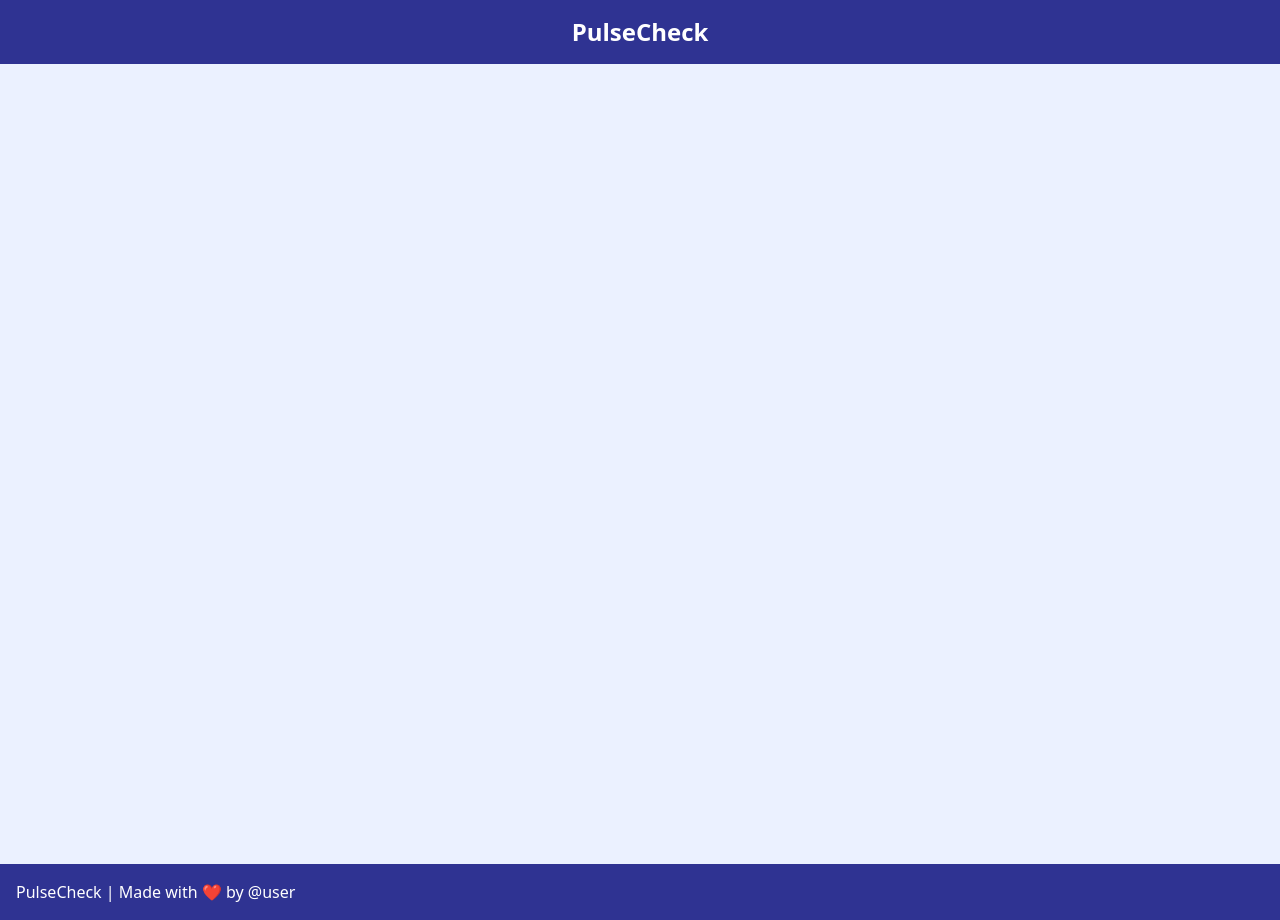
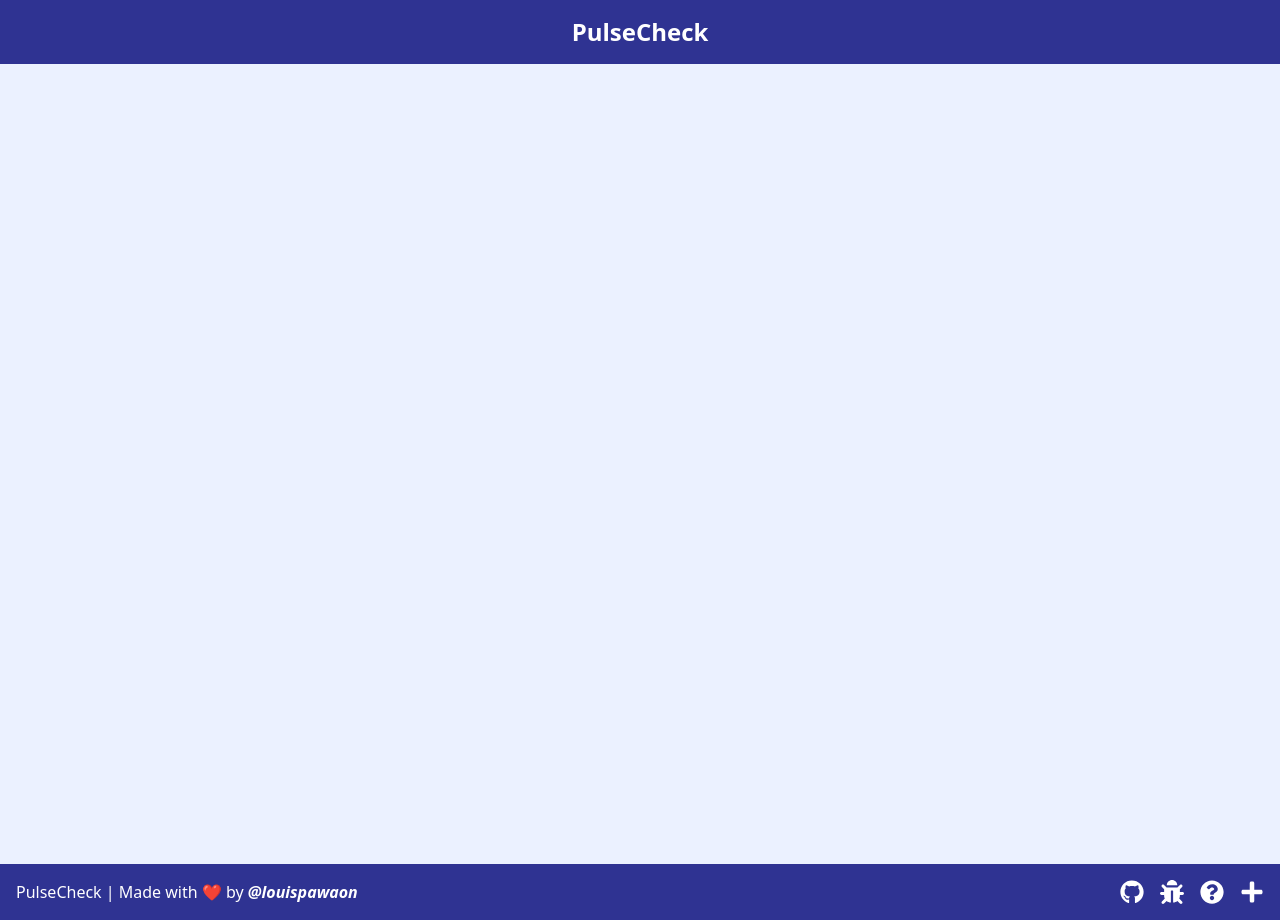
Before and after one commit to louispawaon/addu-pulsecheck, a Next.js app: page / in a window 1280 px wide. Built offline with nearby package versions, Linux system fonts and the light colour scheme.

Commit message:
refactor(footer): design changes and added icons

```diff
--- a/src/app/components/ui/Footer.tsx
+++ b/src/app/components/ui/Footer.tsx
@@ -1,14 +1,19 @@
+import Link from 'next/link';
 import React from 'react'
+import FooterIcons from '@/app/components/ui/FooterIcons';
 
 const Footer = () => {
   return (
-    <footer className="bg-primary p-4 flex justify-between items-center">
-      <span className="text-white">
-        PulseCheck | Made with <span className="text-red-500">&#10084;</span> by @user
+    <footer className="bg-primary p-4 flex flex-col md:flex-row justify-between items-center ">
+      <span className="text-white mb-2 md:mb-0">
+        PulseCheck | Made with <span className="text-red-500">&#10084;</span> by{' '}
+        <Link className='font-semibold italic' href="https://github.com/louispawaon">
+            @louispawaon
+        </Link>
       </span>
-      {/* Add your icons here */}
+      <FooterIcons/>
     </footer>
-  )
+  );
 }
 
 export default Footer
--- a/src/app/components/ui/FooterIcons.tsx
+++ b/src/app/components/ui/FooterIcons.tsx
@@ -29,7 +29,9 @@ const FooterIcons = () => {
         <TooltipProvider>
         <Tooltip>
             <TooltipTrigger>
-                <FaBug className="text-white text-2xl" />
+                <Link href="https://github.com/louispawaon/addu-pulsecheck/issues">
+                    <FaBug className="text-white text-2xl" />
+                </Link>
             </TooltipTrigger>
             <TooltipContent>
             <p>Report a Bug</p>
@@ -41,7 +43,9 @@ const FooterIcons = () => {
         <TooltipProvider>
         <Tooltip>
             <TooltipTrigger>
-                <FaQuestionCircle className="text-white text-2xl" />
+                <Link href="/faq">
+                    <FaQuestionCircle className="text-white text-2xl" />
+                </Link>
             </TooltipTrigger>
             <TooltipContent>
             <p>Frequently Asked Questions</p>
```
